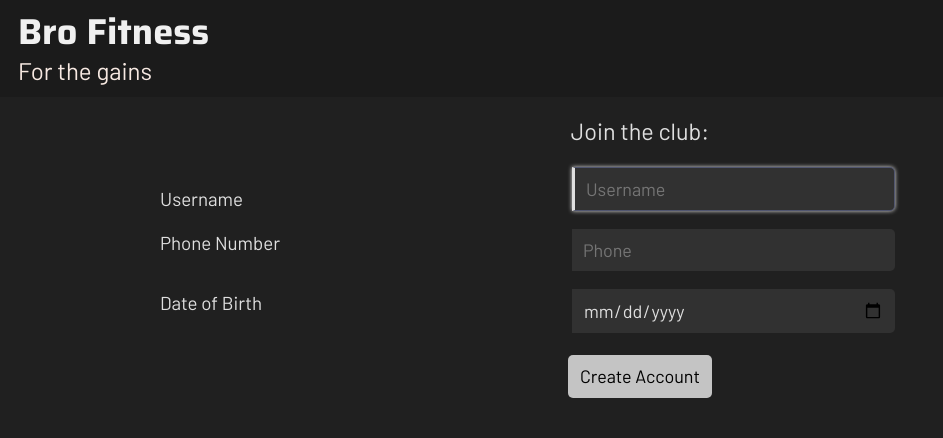
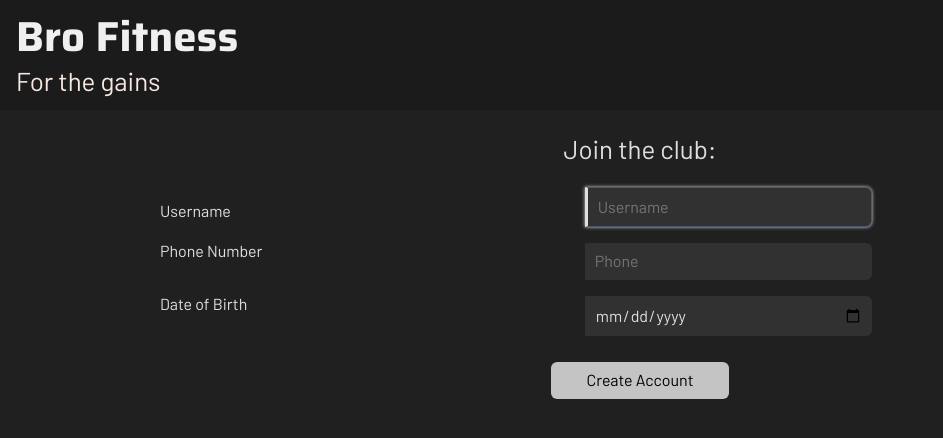
Before and after one commit to hci-and-web/not-lab3, a plain HTML site: page index.html in a window 1280 px wide. Shown: the whole page, without its empty margins (0-943 px from the left). Drawn offline with Linux system fonts and the light colour scheme.

Commit message:
converted measurements into modular scale

```diff
--- a/css/screen.css
+++ b/css/screen.css
@@ -9,15 +9,16 @@ font-family: 'Saira', sans-serif;
 */
 
 html {
-
+  line-height: 1.2em;
+  font-family: 'Barlow', sans-serif;
+  font-size: 16px;
 }
 
 body {
   background-color: #202020;
   color:#dfdfdf;
-  font-family: 'Barlow', sans-serif;
-  font-size: 1.35em;
-  padding-bottom: 3em;
+  font-size: 1em; /* 16px */
+  padding-bottom: 2.618em; /* 41.887px */
 }
 
 header {
@@ -25,26 +26,26 @@ header {
   box-sizing: border-box;
   width: 100%;
   margin: auto;
-  padding: 1.15em 1.5em;
+  padding: 1.618em; /* 25.888px */
   background-color: #1b1b1b;
   color: #f0f0f0;
 }
 
 #company_title {
-  font-size: 3em;
+  font-size: 4.236em; /* 67.773px */
   font-family: 'Saira', sans-serif;
-  margin-bottom: .25em;
+  margin-bottom: 0.236em; /* 3.777px */
 }
 
 #tagline {
-  font-size: 2em;
+  font-size: 2.618em; /* 41.887px */
   color:#f7e9e2;
 }
 
 h1 {
-  font-size: 1.5em;
+  font-size: 1.618em; /* 25.888px */
   text-align: center;
-  margin: 1em;
+  margin: 1em; /* 16px */
 }
 
 footer p {
@@ -58,7 +59,7 @@ footer p {
 #form_section {
   width:100%;
   margin:auto;
-  font-size: 1.3em;
+  font-size: 1.618em; /* 25.888px */
 }
 
 input {
@@ -66,27 +67,27 @@ input {
   box-sizing: border-box;
   margin: auto;
   width: 95%;
-  margin-top: 1em;
+  margin-top: 1em; /* 16px */
   padding: .6em;
   background-color: #313131;
   color: #dfdfdf;
-  font-size: 1.15em;
+  font-size: 1em; /* 16px */
   border: none;
-  border-radius: 0 5px 5px 0;
+  border-radius: 0 0.382em 0.382em 0; /* 6.112px 6.112px */
   -webkit-appearance: none;
 }
 
 input[type=text]:focus,[type=date]:focus,[type=tel]:focus {
   outline: none;
-  border: 0.5px solid #515670;
-  border-left: 3px solid #dfdfdf;
-  box-shadow: 0 0 4px #dfdfdf;
+  border: 0.056em solid #515670; /* 0.892px */
+  border-left: 0.236em solid #dfdfdf; /* 3.777px */
+  box-shadow: 0 0 0.236em #dfdfdf; /* 3.777px */
 }
 
 #submit_button {
   width:75%;
-  margin-top: 1.25em;
-  border-radius: 5px;
+  margin-top: 1.618em; /* 25.888px */
+  border-radius: 0.382em; /* 6.112px */
   background-color: #c4c4c4;
   color:#000000;
   font-family: 'Barlow', sans-serif;
@@ -94,7 +95,7 @@ input[type=text]:focus,[type=date]:focus,[type=tel]:focus {
 }
 
 #submit_button:hover {
-  background-color: #f2722d;
+  background-color: #ffffff;
 }
 
 label {
@@ -102,8 +103,8 @@ label {
   box-sizing: border-box;
   margin:auto;
   width: 95%;
-  margin-top: 1.25em;
-  font-size: 1.2em;
+  margin-top: 1em; /* 16px */
+  font-size: 1em; /* 16px */
 }
 
 
@@ -134,7 +135,7 @@ label {
 
 @media only screen and (min-width: 768px) {
   body {
-    font-size: .9em;
+    font-size: 0.618em; /* 9.889px */
   }
 
   #form_section {
@@ -156,19 +157,19 @@ label {
 
 @media only screen and (min-width: 1025px) {
   body {
-    font-size: .75em;
+    font-size: 0.618em; /* 9.889px */
   }
 
   input {
-    width:18em;
+    width: 17.942em; /* 287.072px */
   }
 
   label {
-    width: 10em;
+    width: 11.089em; /* 177.424px */
     float:left;
   }
 
   #submit_button {
-    width:8em;
+    width: 11.089em; /* 177.424px */
   }
 }
```
